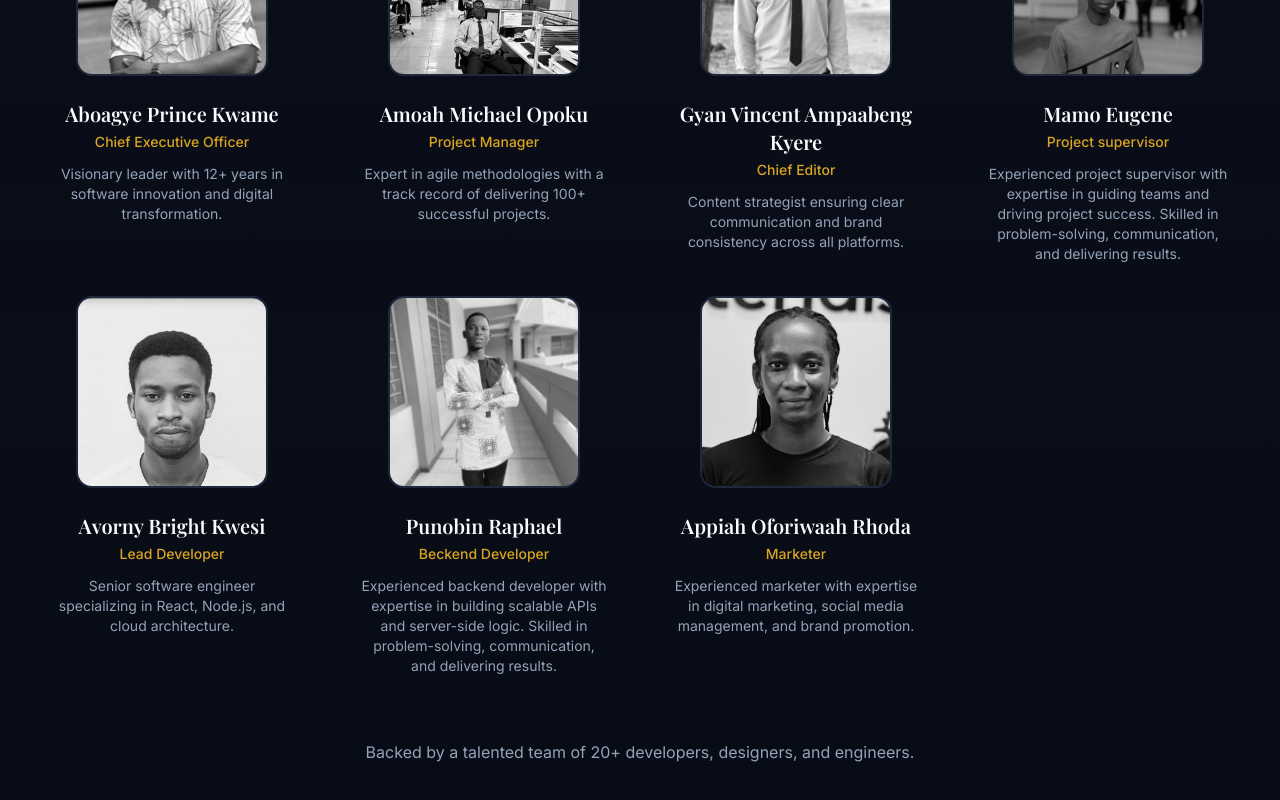
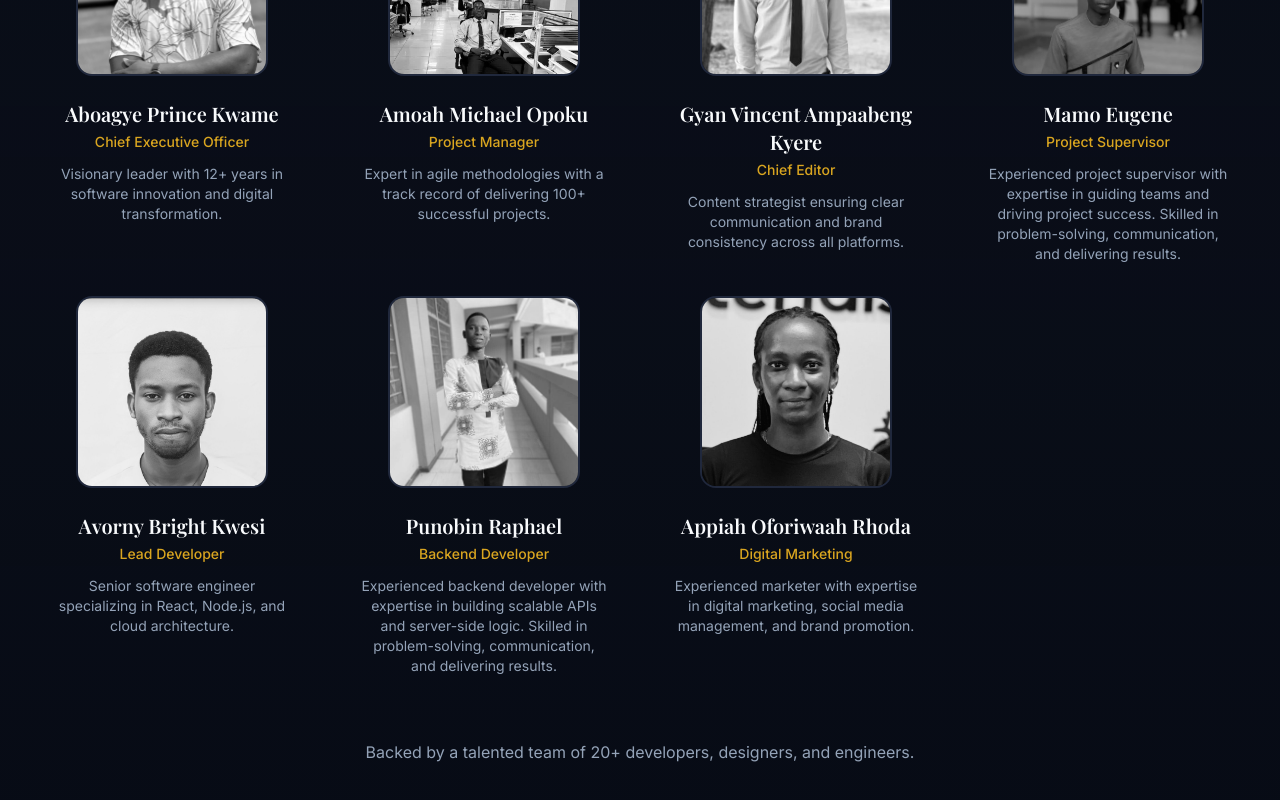
Before and after one commit to GyanVincent/royalbyte, a React (Vite) app: page / in a window 1280 px wide. Shown: the part 4118-4918 px from the top of the page. Built offline with nearby package versions, Linux system fonts and the light colour scheme; the HTML template or start-up script is replaced by a standard one.

Commit message:
fixed backend and digital marketing

```diff
--- a/src/components/TeamSection.tsx
+++ b/src/components/TeamSection.tsx
@@ -24,7 +24,7 @@ const leadership = [
 
   {
     name: "Mamo Eugene",
-    title: "Project supervisor",
+    title: "Project Supervisor",
     bio: "Experienced project supervisor with expertise in guiding teams and driving project success. Skilled in problem-solving, communication, and delivering results.",
     image: "/mamo.jpeg",
   },
@@ -37,13 +37,13 @@ const leadership = [
   },
   {
     name: "Punobin Raphael",
-    title: "Beckend Developer",
+    title: "Backend Developer",
     bio: "Experienced backend developer with expertise in building scalable APIs and server-side logic. Skilled in problem-solving, communication, and delivering results.",
     image: "/raphael.jpg",
   },
   {
     name: "Appiah Oforiwaah Rhoda",
-    title: "Marketer",
+    title: "Digital Marketing ",
     bio: "Experienced marketer with expertise in digital marketing, social media management, and brand promotion.",
     image: "/appiah.jpeg",
   },
```
